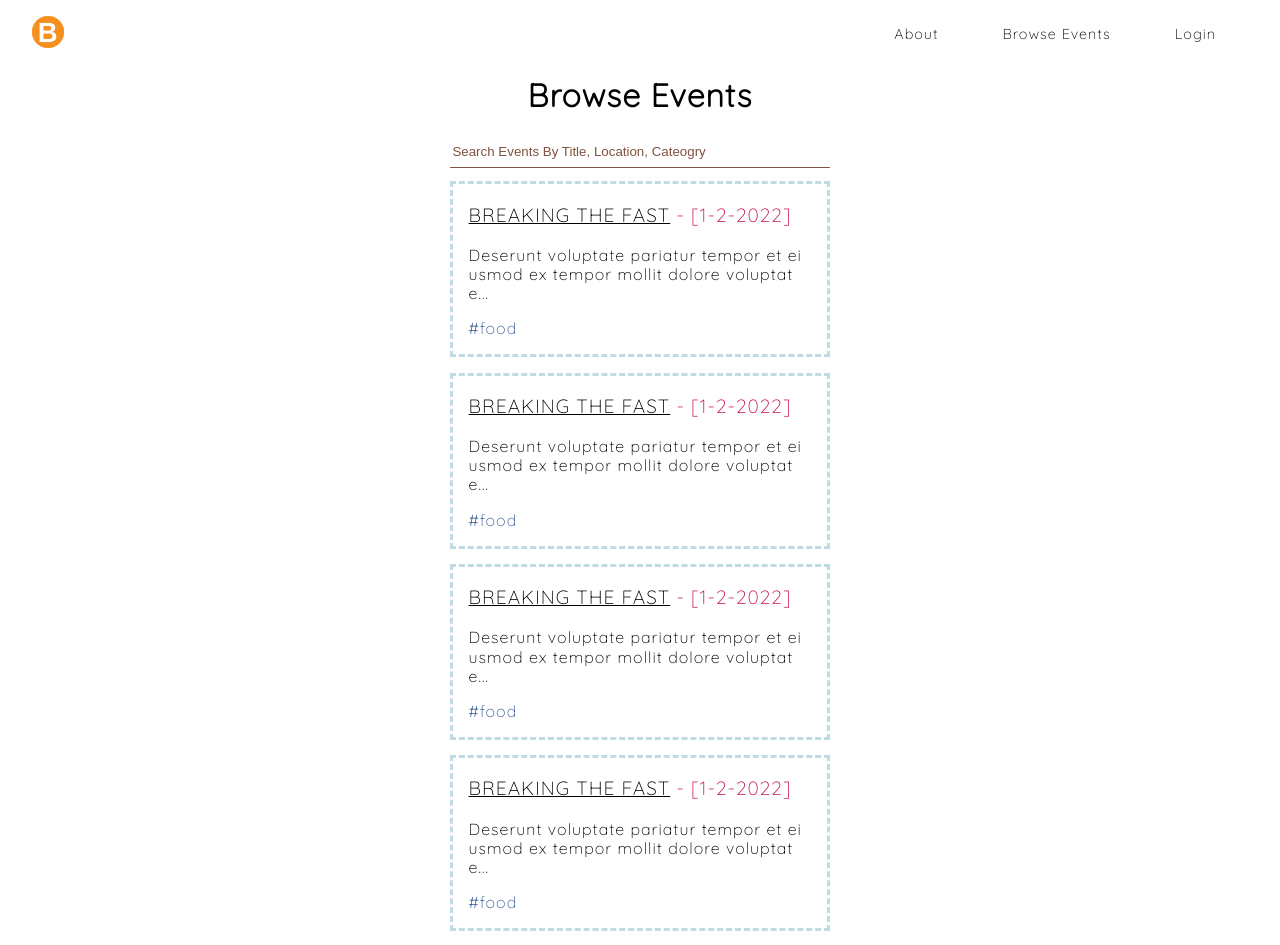
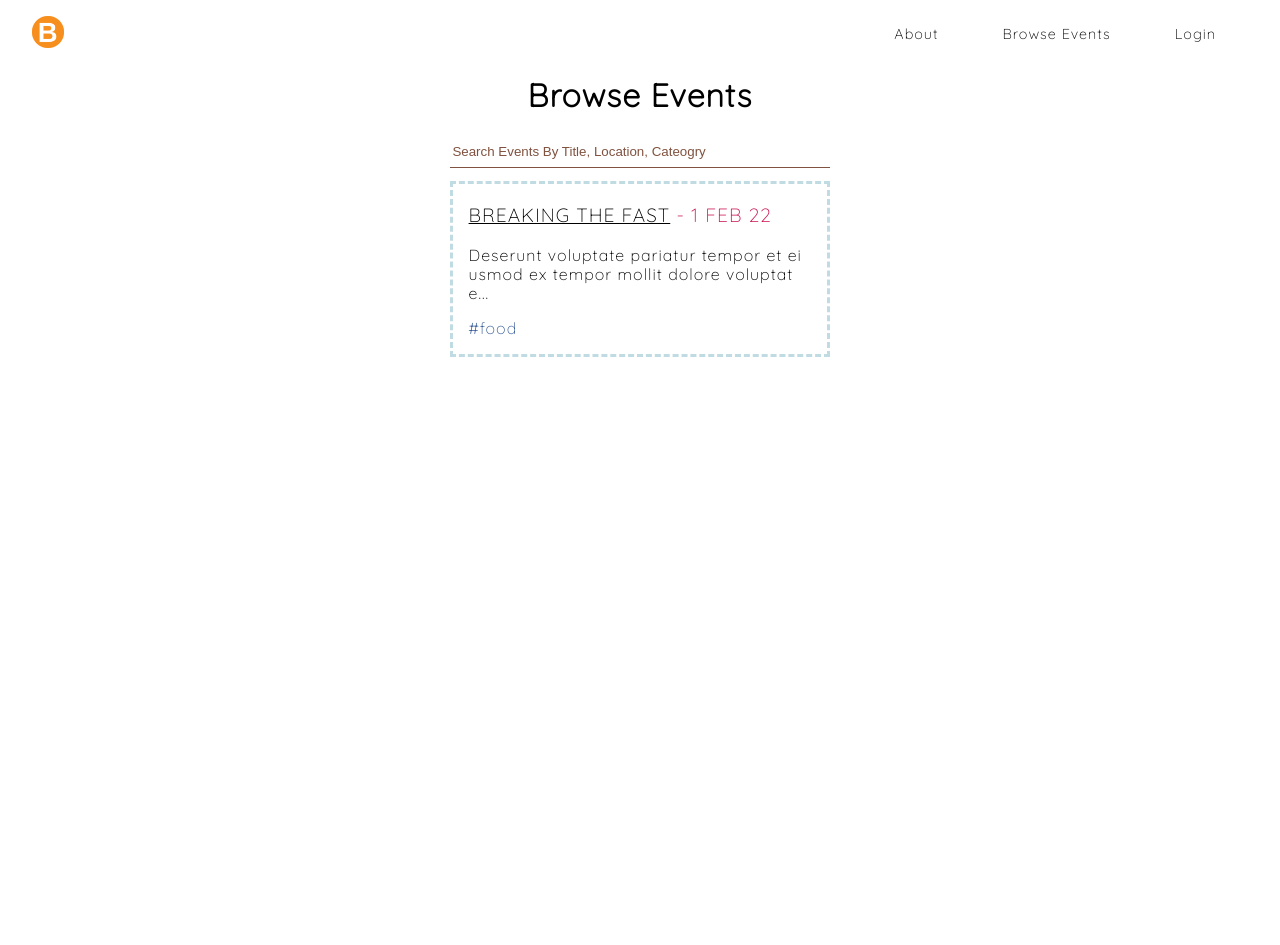
Before and after one commit to dngst/brightevents, a React (Create React App) app: page /events in a window 1280 px wide. Shown: the top 945 px of the page. After the commit the page ends 800 px from the top, so only its background shows below. Built offline with nearby package versions, Linux system fonts and the light colour scheme.

Commit message:
Add readable date

```diff
--- a/src/pages/Event.js
+++ b/src/pages/Event.js
@@ -22,7 +22,7 @@ const Event = () => {
             </Paragraph>
             <Paragraph><Link to="#">#food</Link></Paragraph>
             <Paragraph capitalize className="card-footer">
-                nakuru | 1-2-2022 | 11:00 - 2:00
+                nakuru | 1 feb 22 | 11:00 - 2:00
             </Paragraph>
             <div className="event-btns">
                 <Button primary>rsvp</Button>
--- a/src/pages/ViewEvents.js
+++ b/src/pages/ViewEvents.js
@@ -21,51 +21,7 @@ const ViewEvents = () => {
             <Card>
                 <Paragraph className="card-title">
                     <Link to="event">breaking the fast</Link>
-                    <span> - [1-2-2022]</span>
-                </Paragraph>
-                <Paragraph>
-                Deserunt voluptate pariatur tempor et eiusmod ex tempor mollit
-                dolore voluptate...
-                </Paragraph>
-                <Paragraph><Link to="#">#food</Link></Paragraph>
-            </Card>
-            <Card>
-                <Paragraph className="card-title">
-                    <Link to="event">breaking the fast</Link>
-                    <span> - [1-2-2022]</span>
-                </Paragraph>
-                <Paragraph>
-                Deserunt voluptate pariatur tempor et eiusmod ex tempor mollit
-                dolore voluptate...
-                </Paragraph>
-                <Paragraph><Link to="#">#food</Link></Paragraph>
-            </Card>
-            <Card>
-                <Paragraph className="card-title">
-                    <Link to="event">breaking the fast</Link>
-                    <span> - [1-2-2022]</span>
-                </Paragraph>
-                <Paragraph>
-                Deserunt voluptate pariatur tempor et eiusmod ex tempor mollit
-                dolore voluptate...
-                </Paragraph>
-                <Paragraph><Link to="#">#food</Link></Paragraph>
-            </Card>
-            <Card>
-                <Paragraph className="card-title">
-                    <Link to="event">breaking the fast</Link>
-                    <span> - [1-2-2022]</span>
-                </Paragraph>
-                <Paragraph>
-                Deserunt voluptate pariatur tempor et eiusmod ex tempor mollit
-                dolore voluptate...
-                </Paragraph>
-                <Paragraph><Link to="#">#food</Link></Paragraph>
-            </Card>
-            <Card>
-                <Paragraph className="card-title">
-                    <Link to="event">breaking the fast</Link>
-                    <span> - [1-2-2022]</span>
+                    <span> - 1 feb 22</span>
                 </Paragraph>
                 <Paragraph>
                 Deserunt voluptate pariatur tempor et eiusmod ex tempor mollit
```
